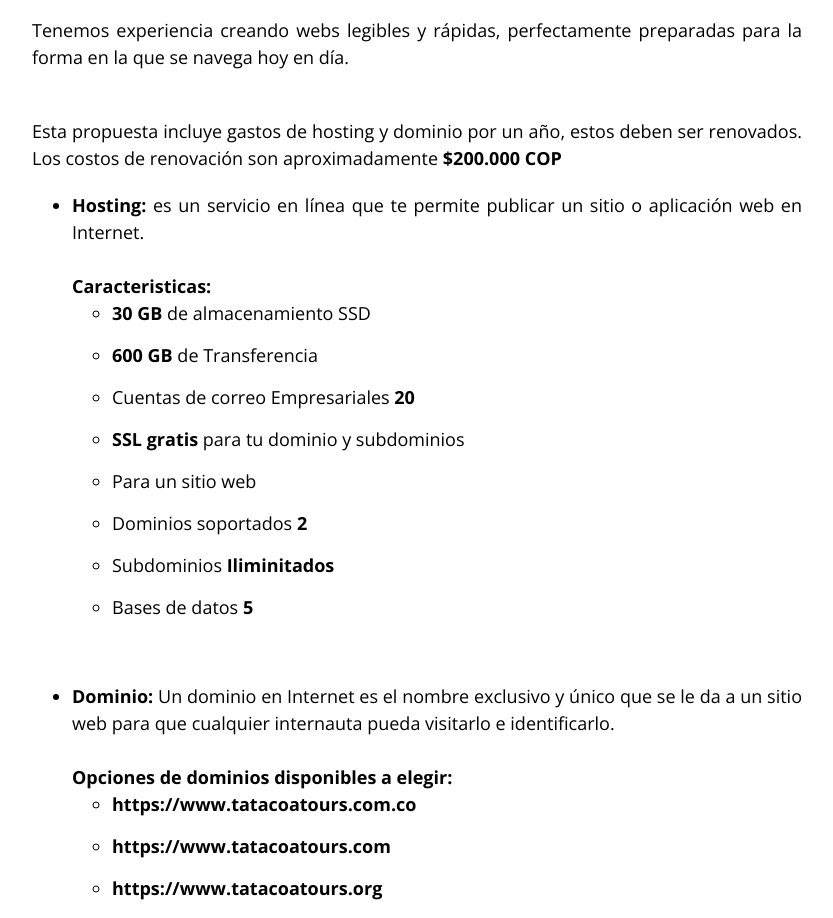
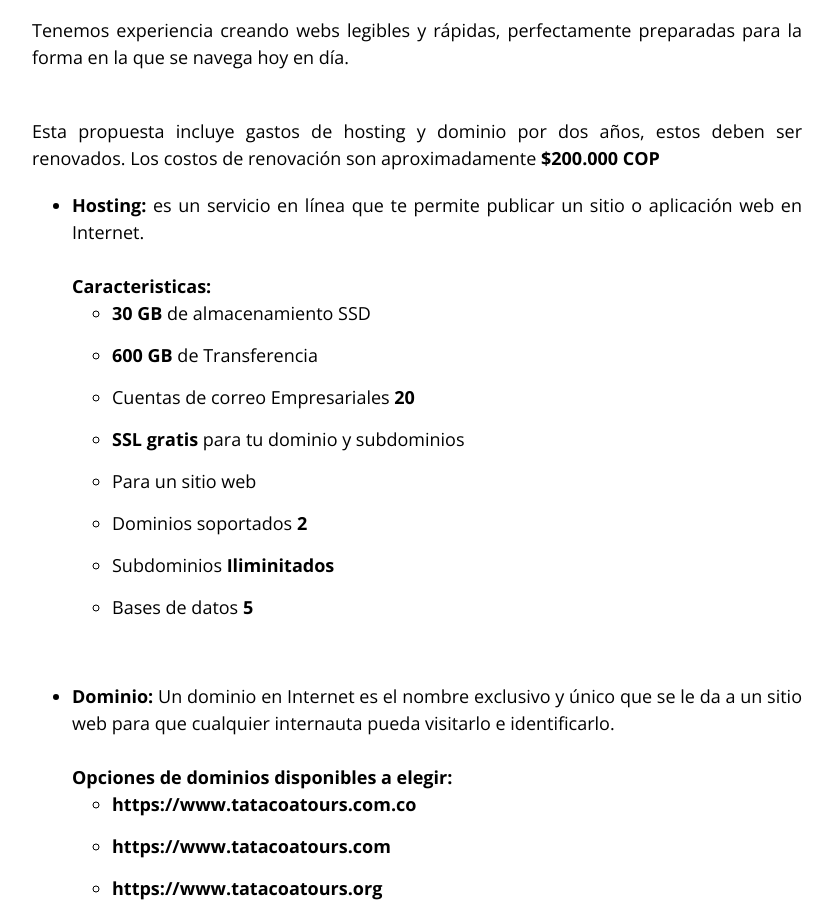
Before and after one commit to Danny0327/cotizaci-n-web, a plain HTML site: page app/index.html in a window 1280 px wide. Shown: the part 1713-2631 px from the top of the page, without its empty margins (223-1056 px from the left). Drawn offline with nearby package versions, Linux system fonts and the light colour scheme; some packages are replaced by stand-ins of ours; a script that the page names is missing; a web font is replaced by a local one.

Commit message:
first commit

```diff
--- a/app/index.html
+++ b/app/index.html
@@ -178,7 +178,7 @@ background-color: #fff;">
                                     <li>Por supuesto, dejaremos todo preparado para la escalabilidad y una posible app móvil.</li>
                                 </ul>
                                 <p style="text-align: justify;">Tenemos experiencia creando webs legibles y rápidas, perfectamente preparadas para la forma en la que se navega hoy en día. </p><br>
-                                <p style="text-align: justify;">Esta propuesta incluye gastos de hosting y dominio por un año, estos deben ser renovados. Los costos de renovación son aproximadamente <b>$200.000 COP</b></p>
+                                <p style="text-align: justify;">Esta propuesta incluye gastos de hosting y dominio por dos años, estos deben ser renovados. Los costos de renovación son aproximadamente <b>$200.000 COP</b></p>
                                 <ul style="text-align: justify;">
                                     <li><b>Hosting:</b> es un servicio en línea que te permite publicar un sitio o aplicación web en Internet.
                                         <br /><br>
```
